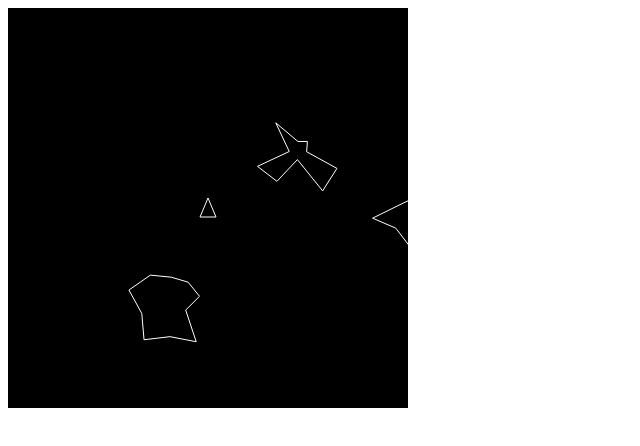
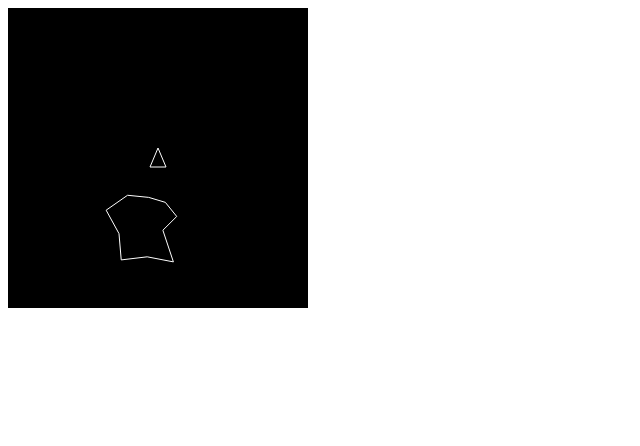
Before and after one commit to maryrosecook/asteroids, a plain HTML site: page index.html in a window 1280 px wide. Shown: the whole page, without its empty margins (0-640 px from the left). Drawn offline with Linux system fonts and the light colour scheme.

Commit message:
Set canvas size in html file

```diff
--- a/game.js
+++ b/game.js
@@ -1,12 +1,9 @@
 ;(function() {
   var Game = function(canvasId) {
-    this.size = { x: 400, y: 400 };
-
     var canvas = document.getElementById(canvasId);
     var screen = canvas.getContext('2d');
-    canvas.width = this.size.x;
-    canvas.height = this.size.y;
     screen.strokeStyle = "white";
+    this.size = { x: canvas.width, y: canvas.height };
 
     this.entities = [createAsteroid(this), createAsteroid(this), createAsteroid(this),
                      createPlayer(this)];
--- a/index.html
+++ b/index.html
@@ -1,9 +1,6 @@
 <html>
-  <head>
+  <body>
+    <canvas id="screen" width=300 height=300></canvas>
     <script type="text/javascript" src="/game.js"></script>
-  </head>
-
-  <body>
-    <canvas id="screen"></canvas>
   </body>
 </html>
```
